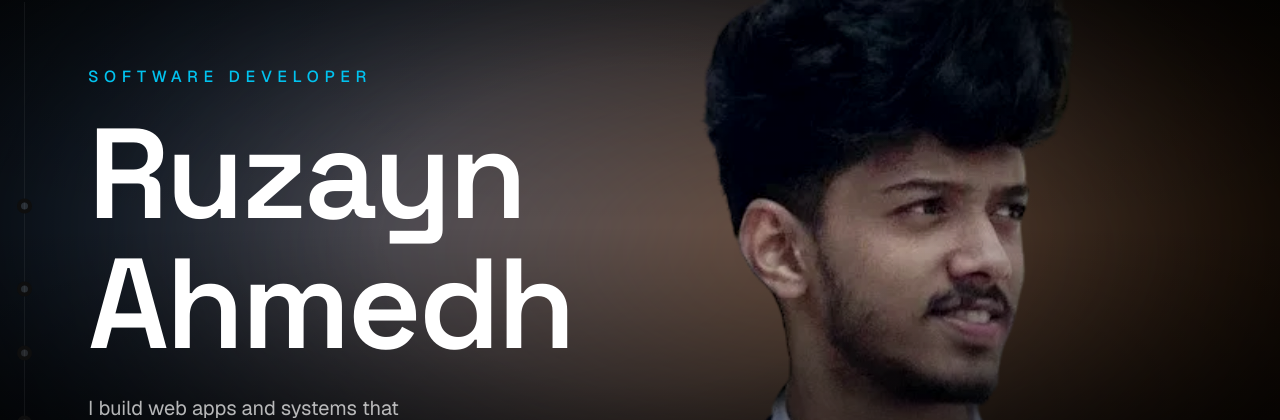
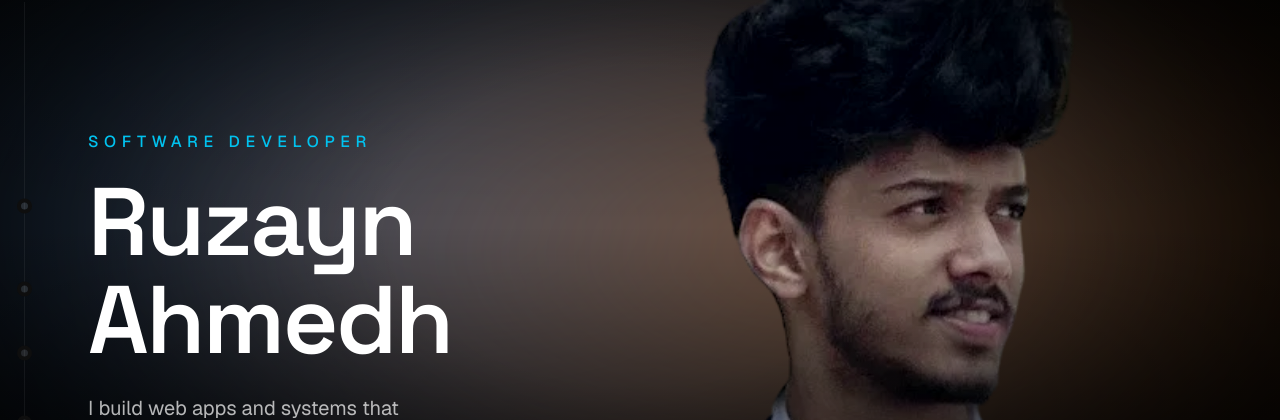
Before and after one commit to AHMEDzayn-ux/portfolio, a Next.js app: page / in a window 1280 px wide. Shown: the part 174-594 px from the top of the page. Built offline with nearby package versions, Linux system fonts and the light colour scheme; no server answers; the database is empty.

Commit message:
fix hero

```diff
--- a/src/components/sections/hero.tsx
+++ b/src/components/sections/hero.tsx
@@ -35,7 +35,7 @@ const FULL_NAME = "Ruzayn Ahmedh";
 // primary source of load-time stutter.)
 const textContainer: Variants = {
   hidden: {},
-  show: { transition: { staggerChildren: 0.08, delayChildren: 0.22 } },
+  show: { transition: { staggerChildren: 0.07, delayChildren: 0.04 } },
 };
 
 const textItem: Variants = {
@@ -52,7 +52,7 @@ const textItem: Variants = {
 
 const reducedTextContainer: Variants = {
   hidden: {},
-  show: { transition: { staggerChildren: 0.06, delayChildren: 0.2 } },
+  show: { transition: { staggerChildren: 0.05, delayChildren: 0.03 } },
 };
 
 const reducedTextItem: Variants = {
@@ -128,7 +128,7 @@ export function Hero({ profile }: { profile: Profile }) {
             <motion.div
               initial={{ opacity: 0 }}
               animate={{ opacity: 1 }}
-              transition={{ duration: 1.4, delay: 0.2, ease: "easeOut" }}
+              transition={{ duration: 1.1, delay: 0, ease: "easeOut" }}
               className="absolute inset-0"
             >
               <div className="absolute left-1/2 top-1/2 h-[95vh] w-[120vw] max-h-[980px] max-w-[1800px] -translate-x-[62%] -translate-y-1/2 rounded-full bg-[radial-gradient(ellipse,rgba(96,152,222,0.44),rgba(96,152,222,0.22)_44%,transparent_78%)] blur-3xl" />
@@ -233,7 +233,7 @@ export function Hero({ profile }: { profile: Profile }) {
             </motion.p>
             <motion.h1
               variants={reduced ? reducedTextItem : textItem}
-              className="mt-5 max-w-3xl font-heading text-7xl font-semibold leading-[1.02] tracking-tight sm:text-8xl lg:text-9xl"
+              className="mt-5 max-w-3xl font-heading text-6xl font-semibold leading-[1.02] tracking-tight sm:text-7xl lg:text-8xl"
             >
               {FULL_NAME.split(" ").map((word, i) => (
                 <span key={i} className="block">
```
